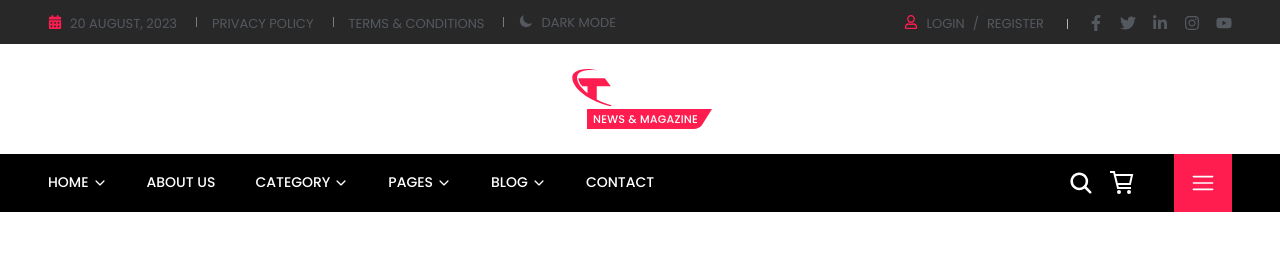
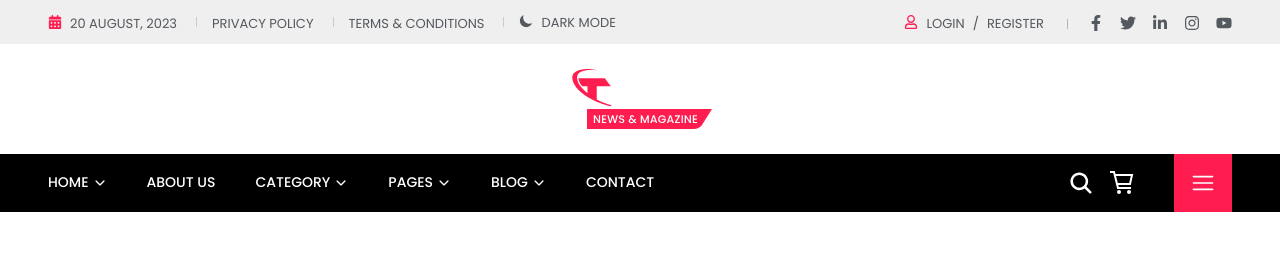
Before and after one commit to phuc-nguy3n/ecommerce-template, a Next.js app: page / in a window 1280 px wide. Shown: the top 262 px of the page. Built offline with nearby package versions, Linux system fonts and the light colour scheme.

Commit message:
Define color want to change at Header

```diff
--- a/src/app/_components/Header/index.tsx
+++ b/src/app/_components/Header/index.tsx
@@ -6,7 +6,7 @@ import HeaderFooter from "./HeaderFooter";
 
 const Header = () => {
   return (
-    <header className="bg-[#282828]">
+    <header className="dark:bg-[#282828] bg-[#EFEFEF]">
       <HeaderTop />
 
       <HeaderBody />
```
